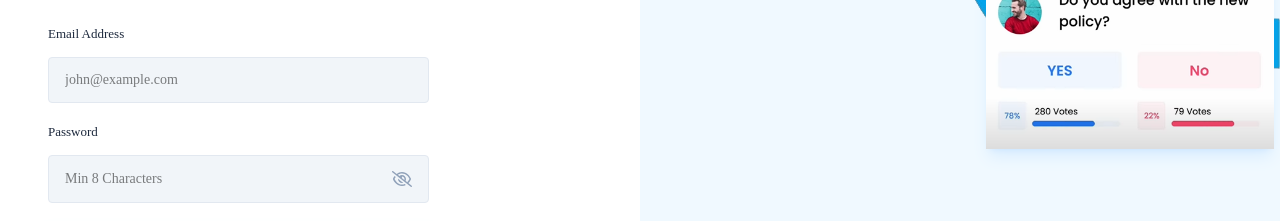
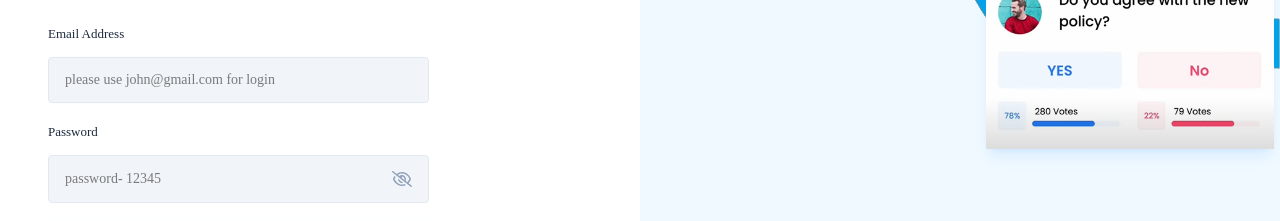
Before and after one commit to Amruthraj-dev/pollingMERNproject, a React (Vite) app in the folder frontend/polling-app/: page /login in a window 1280 px wide. Shown: the part 297-518 px from the top of the page. Built offline with nearby package versions, Linux system fonts and the light colour scheme.

Commit message:
updated guest login creditails in placeholders

```diff
--- a/frontend/polling-app/pages/Auth/LoginForm.jsx
+++ b/frontend/polling-app/pages/Auth/LoginForm.jsx
@@ -62,14 +62,14 @@ const LoginForm = () => {
             value={email}
             onChange={({ target }) => setEmail(target.value)}
             label="Email Address"
-            placeholder="john@example.com"
+            placeholder="please use john@gmail.com for login"
             type="text"
           />
           <AuthInput
             value={password}
             onChange={({ target }) => setPassword(target.value)}
             label="Password"
-            placeholder="Min 8 Characters"
+            placeholder="password- 12345"
             type="password"
           />
 
```
